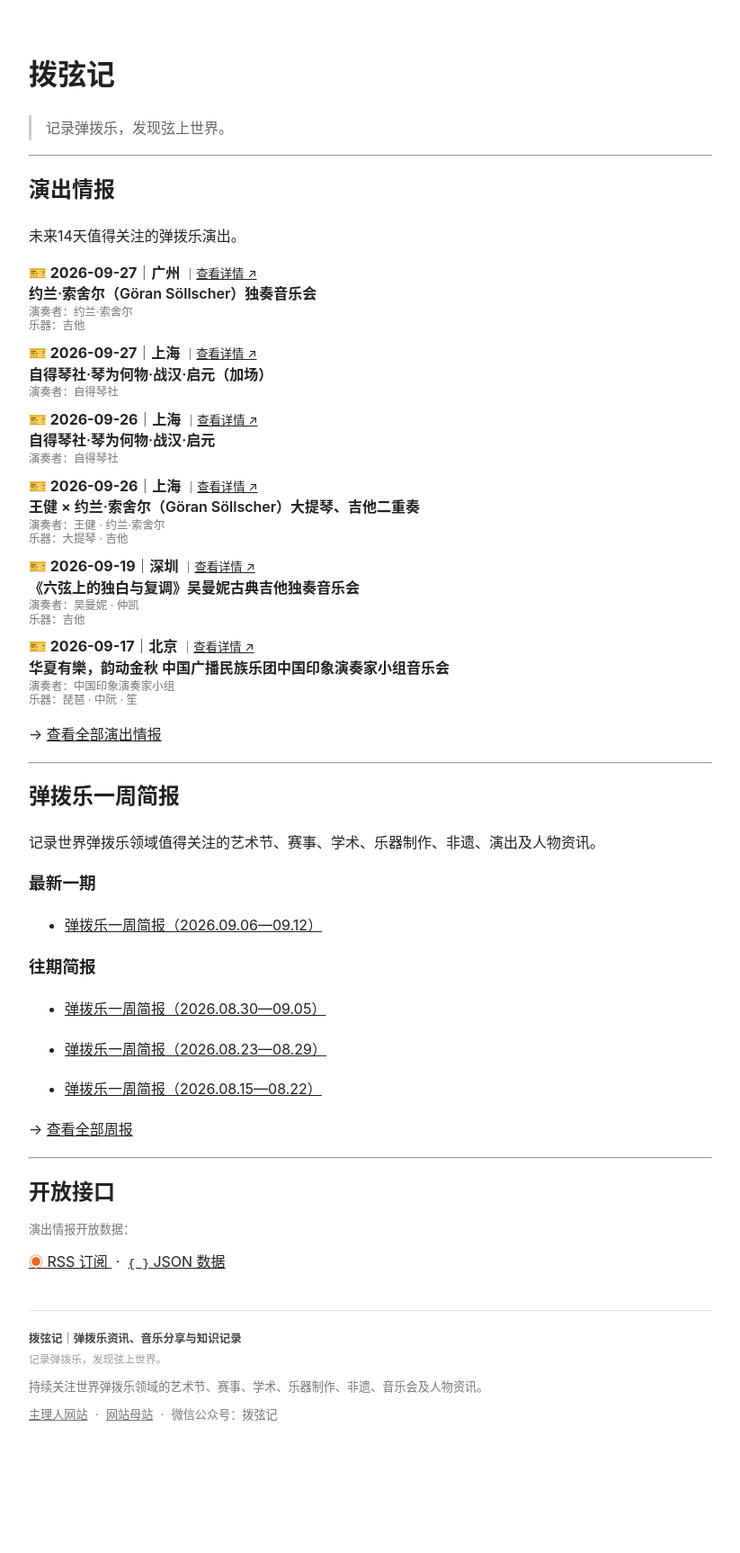
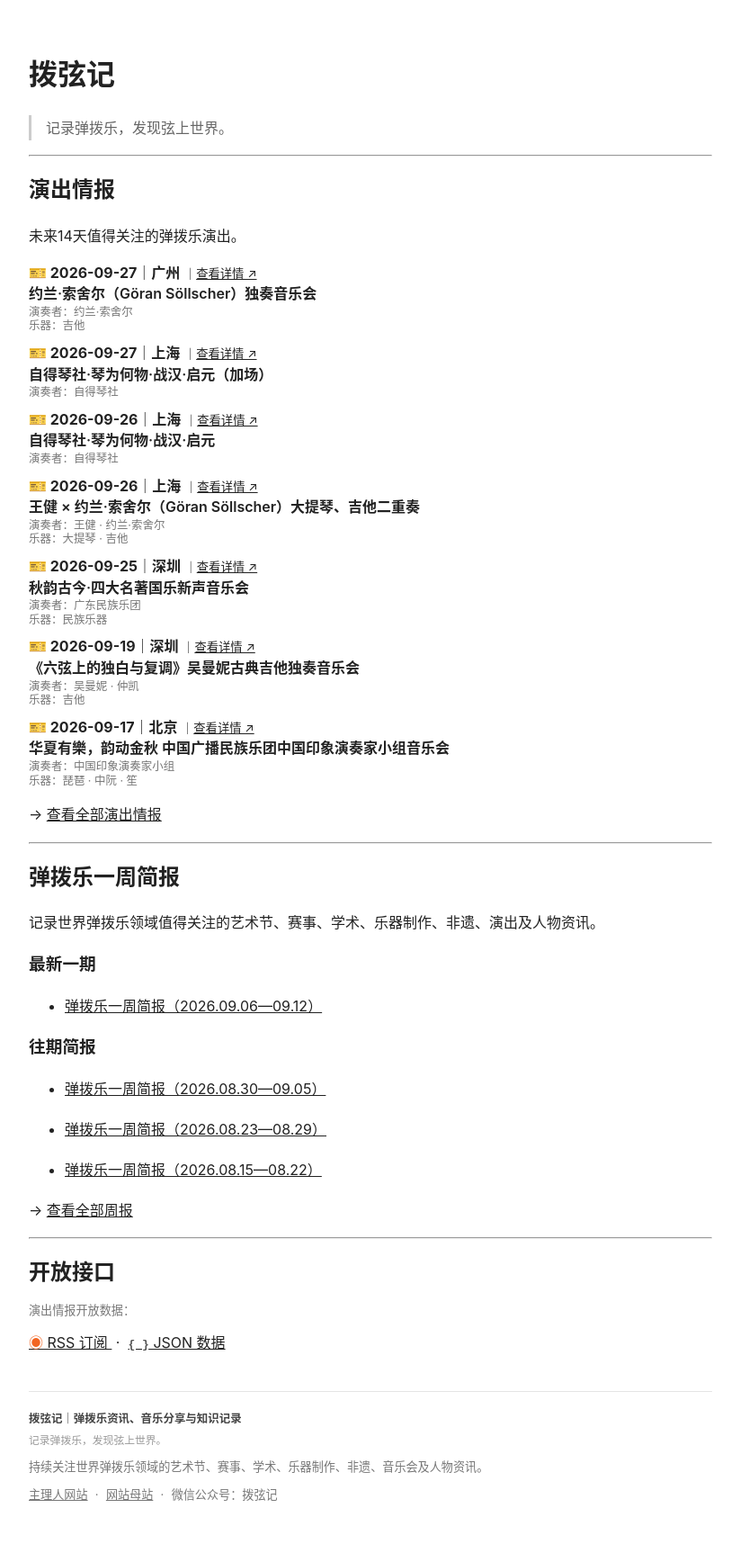
Before and after one commit to KeenKwok/boxianji, a Jekyll site: the page built from index.md, in a window 1280 px wide. Shown: the whole page at 90% size, without its empty margins (228-1051 px from the left). Built offline with Jekyll 4.4.1, drawn with Linux system fonts in a browser that asks for light colours; before the commit the page ends 1637 px from its top, so only the background shows below that.

Commit message:
更新 attention.yml

```diff
--- a/_data/attention.yml
+++ b/_data/attention.yml
@@ -37,6 +37,16 @@
     - "大提琴"
     - "吉他"
   link: "https://mp.weixin.qq.com/s/yjqkLZfPWOP7h5uCMZPvaA"
+
+- id: "20260925-shenzhen-qiuyun-gujin-sidamingzhu"
+  date: "2026-09-25"
+  city: "深圳"
+  title: "秋韵古今·四大名著国乐新声音乐会"
+  performers:
+    - "广东民族乐团"
+  instruments:
+    - "民族乐器"
+  link: "https://mp.weixin.qq.com/s/JK25JIM5U7t5bR5oaBg-DQ"
 
 - id: "20260919-shenzhen-wumanni-liuxian-dubai-fudiao"
   date: "2026-09-19"
```
